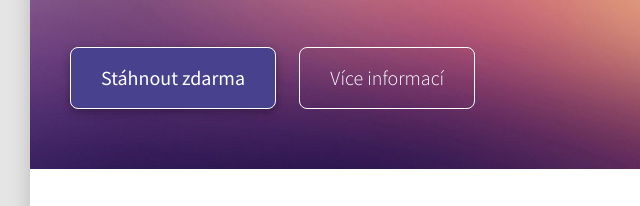
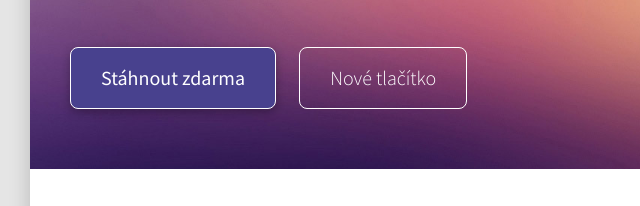
Before and after one commit to lrolecek/test11, an Eleventy site: page index.html in a window 1280 px wide. Shown: the part 377-583 px from the top of the page, 130-770 px from the left. Built offline with nearby package versions, Linux system fonts and the light colour scheme; Eleventy itself is replaced by a stand-in of ours; files that its build step writes are made by us from their sources.

Commit message:
Uprava tlacitka

```diff
--- a/index.html
+++ b/index.html
@@ -12,7 +12,7 @@ title: SuperAppka
 
 	<div class="tlacitka">
 		<a class="tlacitko tlacitko-stahnout" href="#">Stáhnout zdarma</a>
-		<a class="tlacitko tlacitko-info" href="#">Více informací</a>
+		<a class="tlacitko tlacitko-info" href="#">Nové tlačítko</a>
 	</div>
 
 	<img class="telefon" src="images/telefon.png" alt="Telefon">
```
